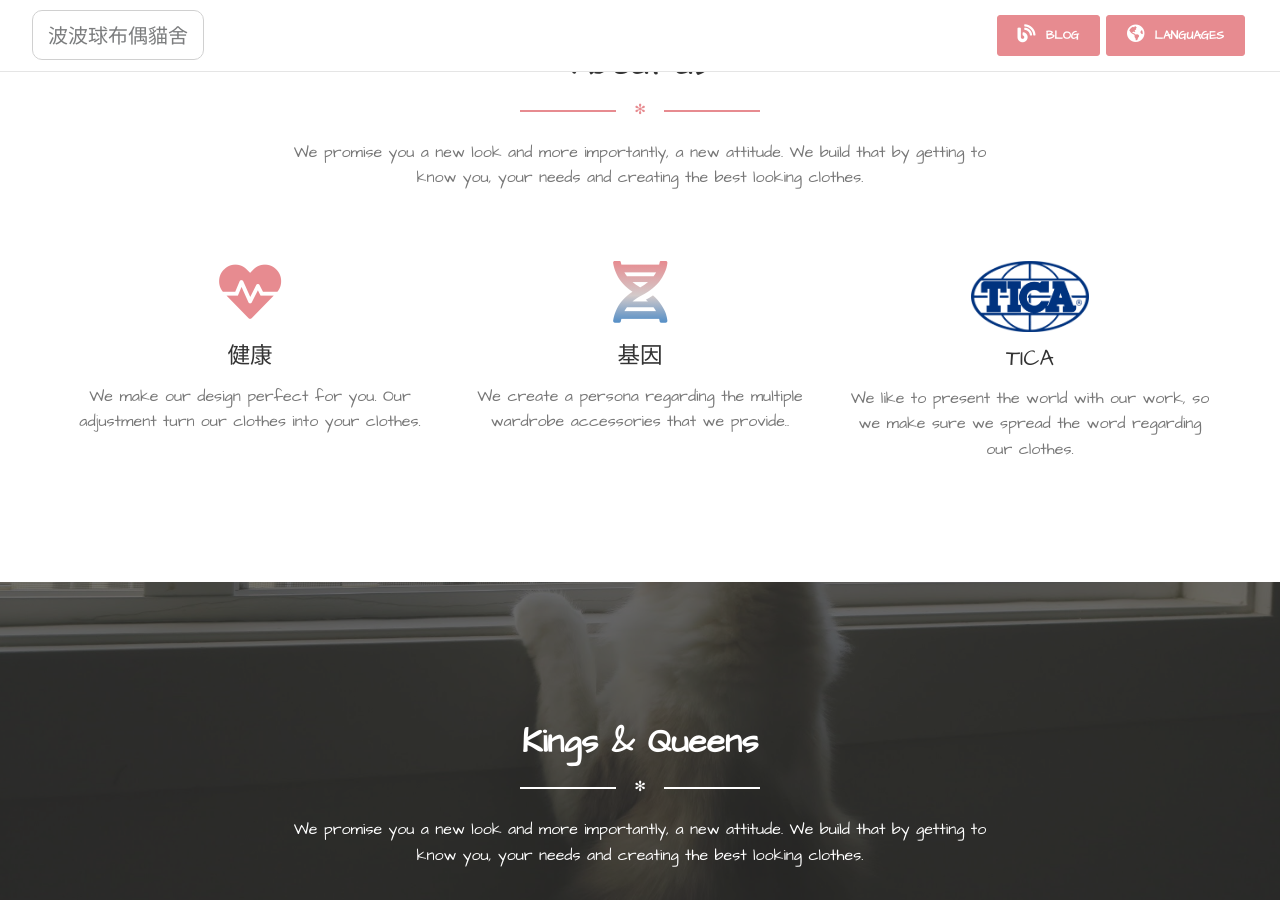
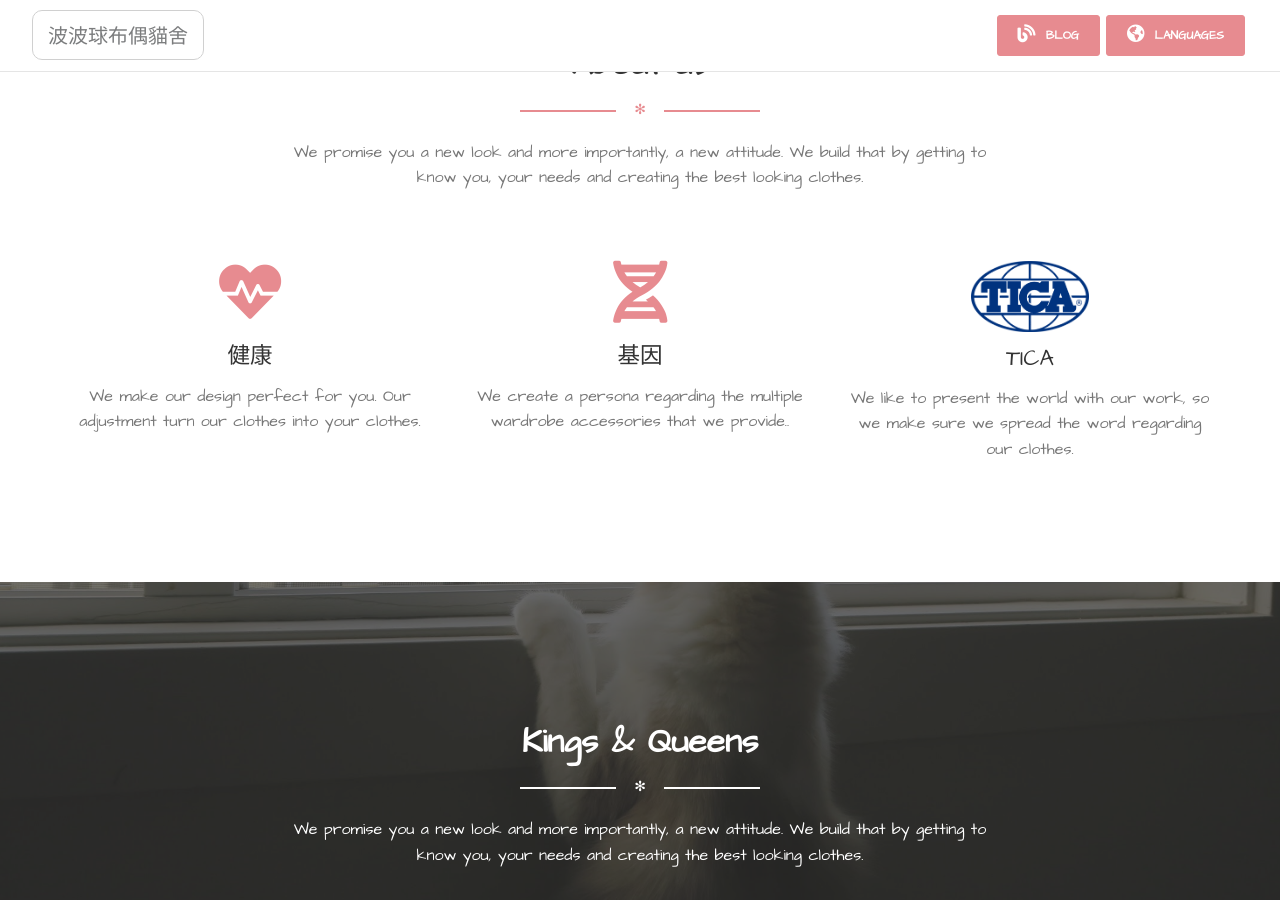
Before and after one commit to furballizeragdolls/furballizeragdolls.github.io, a Jekyll site: the page built from index.html, in a window 1280 px wide and 900 px high, scrolled down 919 px. Built offline with Jekyll 4.4.1, drawn with Linux system fonts in a browser that asks for light colours; nearby versions of some CDN libraries; some web fonts are replaced.

Commit message:
Fix color

```diff
--- a/assets/css/main.css
+++ b/assets/css/main.css
@@ -1,2 +1,2 @@
-@import url(https://fonts.googleapis.com/earlyaccess/cwtexyen.css);a:hover{color:#e78b90 !important}a.btn-danger:hover{color:white !important}#about .info-icon img{width:33%}@media screen and (max-width: 765px){.title-area h1{font-size:2.5em !important}}@media screen and (max-width: 765px){.title-area p{font-size:0.9em !important}}.card{height:35em}.card ul{padding-left:1em}.card ul li{color:#555;text-align:left;font-size:0.9em}.card .title{font-weight:bold}.card .content{padding:2em 1.2em}.card .small-text{font-weight:bold}.card .description{text-align:left}.text-male{color:#327ec5}.text-female{color:#e78b90}.text-half-red-blue{background:-webkit-linear-gradient(#e78b90, #d3caca, #327ec5);-webkit-background-clip:text;-webkit-text-fill-color:transparent}.img-male{border-color:#327ec5}.img-female{border-color:#e78b90}.navbar .container{width:95%}.navbar .navbar-brand{border:1px solid #bdbdbd;border-radius:10px}.navbar .navbar-collapse ul li a i{margin-right:0.3em}.filter.filter-color-gray:before{background:rgba(204,204,204,0.2)}.footer{padding:1.5em}.footer .contact ul{padding:0;text-align:center;margin-bottom:0;margin-top:0}.footer .contact ul a{margin-bottom:0}.footer .contact ul li{display:inline;margin-right:1em;list-style:none}.footer .footer-text{padding:9px 5px}.footer .footer-text p{width:100%;text-align:center;margin-bottom:0}
+@import url(https://fonts.googleapis.com/earlyaccess/cwtexyen.css);a:hover{color:#e78b90 !important}a.btn-danger:hover{color:white !important}#about .info-icon img{width:33%}@media screen and (max-width: 765px){.title-area h1{font-size:2.5em !important}}@media screen and (max-width: 765px){.title-area p{font-size:0.9em !important}}.card{height:35em}.card ul{padding-left:1em}.card ul li{color:#555;text-align:left;font-size:0.9em}.card .title{font-weight:bold}.card .content{padding:2em 1.2em}.card .small-text{font-weight:bold}.card .description{text-align:left}.text-male{color:#327ec5}.text-female{color:#e78b90}.img-male{border-color:#327ec5}.img-female{border-color:#e78b90}.navbar .container{width:95%}.navbar .navbar-brand{border:1px solid #bdbdbd;border-radius:10px}.navbar .navbar-collapse ul li a i{margin-right:0.3em}.filter.filter-color-gray:before{background:rgba(204,204,204,0.2)}.footer{padding:1.5em}.footer .contact ul{padding:0;text-align:center;margin-bottom:0;margin-top:0}.footer .contact ul a{margin-bottom:0}.footer .contact ul li{display:inline;margin-right:1em;list-style:none}.footer .footer-text{padding:9px 5px}.footer .footer-text p{width:100%;text-align:center;margin-bottom:0}
 /*# sourceMappingURL=main.css.map */
--- a/assets/sass/main.scss
+++ b/assets/sass/main.scss
@@ -64,12 +64,6 @@ a {
   color: $female-color;
 }
 
-.text-half-red-blue {
-  background: -webkit-linear-gradient($female-color, rgb(211, 202, 202), $male-color);
-              -webkit-background-clip: text;
-              -webkit-text-fill-color: transparent;
-}
-
 .img-male {
   border-color: $male-color;
 }
--- a/index.html
+++ b/index.html
@@ -82,7 +82,7 @@ layout: default
                 </div>
                 <div class="col-md-4">
                     <div class="info-icon">
-                        <div class="icon text-half-red-blue">
+                        <div class="icon text-danger">
                             <i class="fas fa-dna"></i>
                         </div>
                         <h3>基因</h3>
```
Also changed, not shown: 1 other file.
